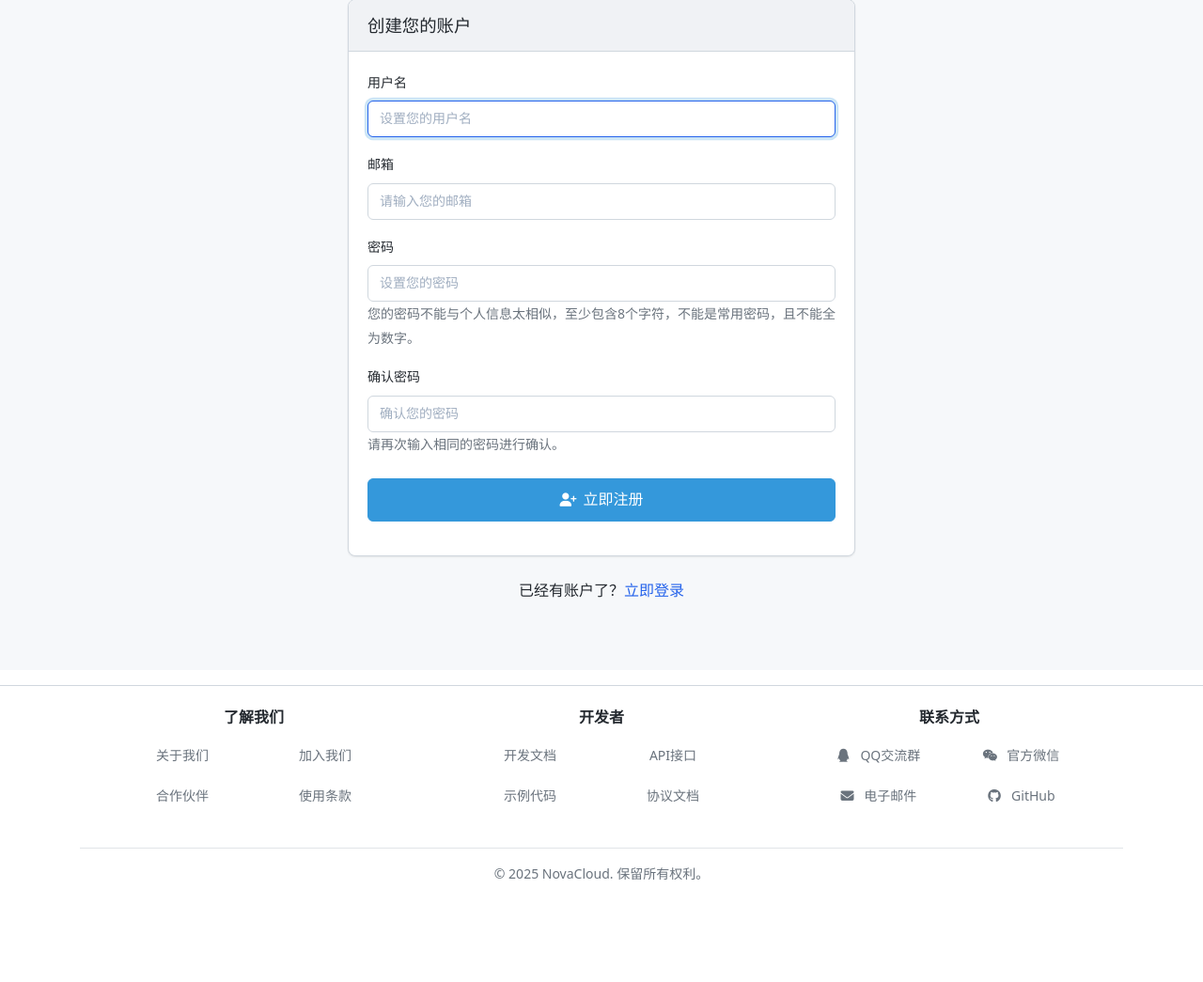
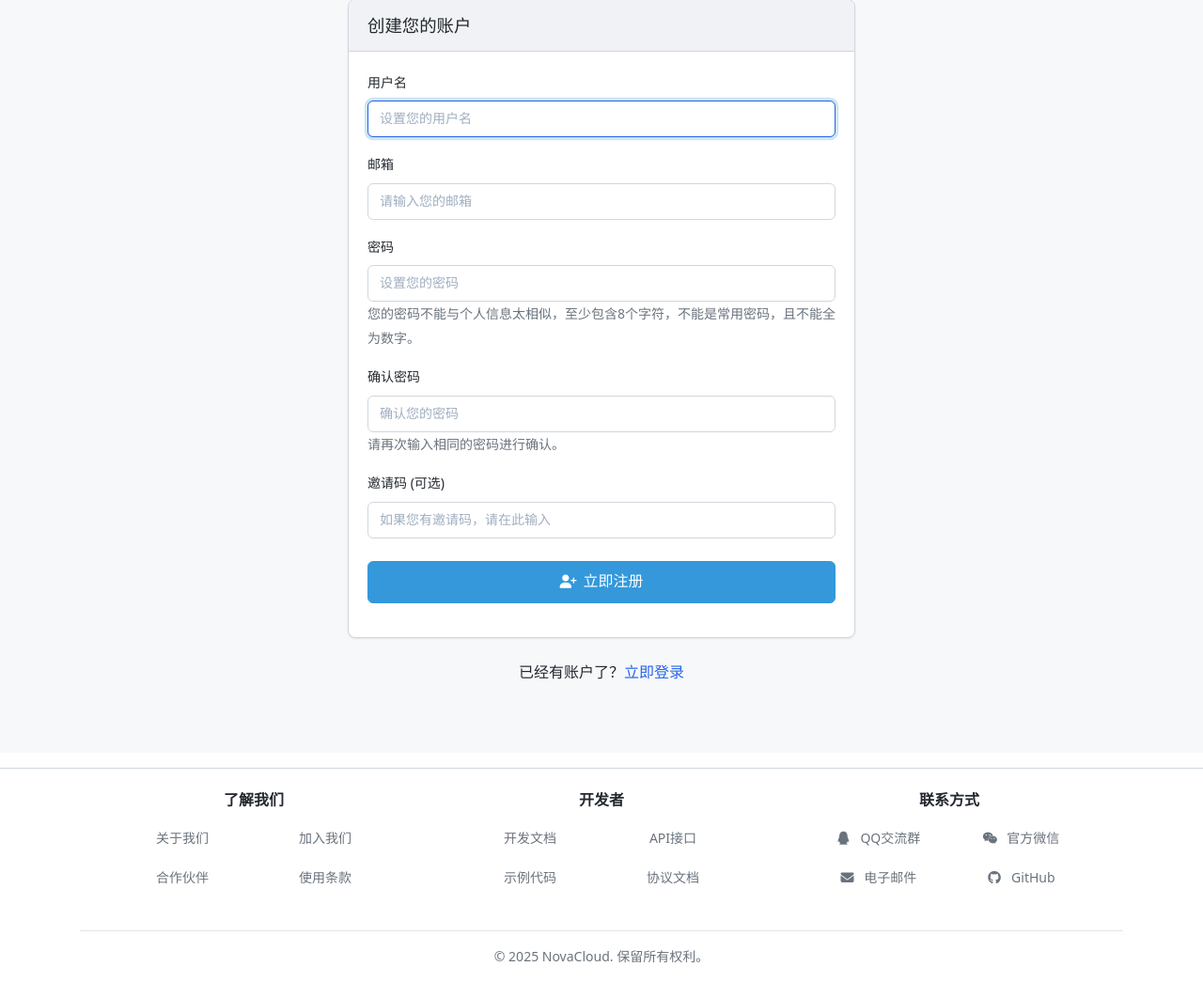
Before and after one commit to Miraitowa-la/NovaCloud, a Django app: page /register/ in a window 1280 px wide. Shown: the part 90-1135 px from the top of the page at 94% size. Before the commit the page ends 1027 px from the top, so only its background shows below. Run offline with Django 5.2, Linux system fonts and the light colour scheme.

Commit message:
第四阶段：邀请码系统功能与界面 步骤 4.2：邀请码使用逻辑 (集成到注册流程)

```diff
--- a/accounts/forms.py
+++ b/accounts/forms.py
@@ -15,6 +15,16 @@ class UserRegistrationForm(UserCreationForm):
         widget=forms.EmailInput(attrs={
             'class': 'form-control',
             'placeholder': '请输入您的邮箱'
+        })
+    )
+
+    invitation_code = forms.CharField(
+        max_length=32,
+        required=False,
+        label="邀请码 (可选)",
+        widget=forms.TextInput(attrs={
+            'class': 'form-control',
+            'placeholder': '如果您有邀请码，请在此输入'
         })
     )
 
@@ -52,6 +62,25 @@ class UserRegistrationForm(UserCreationForm):
         if User.objects.filter(email=email).exists():
             raise forms.ValidationError("此邮箱已被注册，请使用其他邮箱。")
         return email
+
+    def clean_invitation_code(self):
+        """验证邀请码是否有效"""
+        code = self.cleaned_data.get('invitation_code')
+        if not code:
+            # 邀请码是可选的
+            return code
+
+        try:
+            # 尝试查询邀请码
+            invitation = InvitationCode.objects.get(code=code)
+
+            # 检查邀请码是否有效
+            if not invitation.is_currently_valid:
+                raise forms.ValidationError("此邀请码无效、已过期或已达使用上限。")
+
+            return code
+        except InvitationCode.DoesNotExist:
+            raise forms.ValidationError("邀请码不存在。")
 
 
 class UserLoginForm(AuthenticationForm):
--- a/accounts/views.py
+++ b/accounts/views.py
@@ -26,7 +26,34 @@ def register_view(request):
             new_user = form.save()
 
             # 创建用户配置文件
-            UserProfile.objects.create(user=new_user)
+            user_profile = UserProfile.objects.create(user=new_user)
+
+            # 处理邀请码
+            code_str = form.cleaned_data.get('invitation_code')
+            if code_str:
+                try:
+                    invitation = InvitationCode.objects.get(code=code_str)
+
+                    # 检查是否是用户自己创建的邀请码
+                    if invitation.issuer == new_user:
+                        messages.warning(request, '您不能使用自己创建的邀请码。')
+                    else:
+                        # 设置上级用户关系
+                        user_profile.parent_user = invitation.issuer
+                        user_profile.save()
+
+                        # 更新邀请码使用次数
+                        invitation.times_used += 1
+
+                        # 如果达到最大使用次数，设为非激活
+                        if invitation.max_uses is not None and invitation.times_used >= invitation.max_uses:
+                            invitation.is_active = False
+
+                        invitation.save()
+                        messages.info(request, f'已成功使用邀请码 "{invitation.code}"。')
+                except InvitationCode.DoesNotExist:
+                    # 这种情况应该在表单验证中已经处理过，但为保险起见再检查一次
+                    messages.error(request, '邀请码不存在。')
 
             # 添加成功消息
             messages.success(request, '恭喜您，注册成功！现在您可以登录了。')
--- a/templates/accounts/register.html
+++ b/templates/accounts/register.html
@@ -77,6 +77,19 @@
                         {% endif %}
                     </div>
 
+                    <!-- 邀请码字段 -->
+                    <div class="form-group">
+                        <label for="{{ form.invitation_code.id_for_label }}" class="form-label">{{ form.invitation_code.label }}</label>
+                        {{ form.invitation_code }}
+                        {% if form.invitation_code.errors %}
+                            <small class="text-danger">
+                                {% for error in form.invitation_code.errors %}
+                                    {{ error }}
+                                {% endfor %}
+                            </small>
+                        {% endif %}
+                    </div>
+
                     <!-- 表单非字段错误 -->
                     {% if form.non_field_errors %}
                         <div class="alert alert-danger">
```
